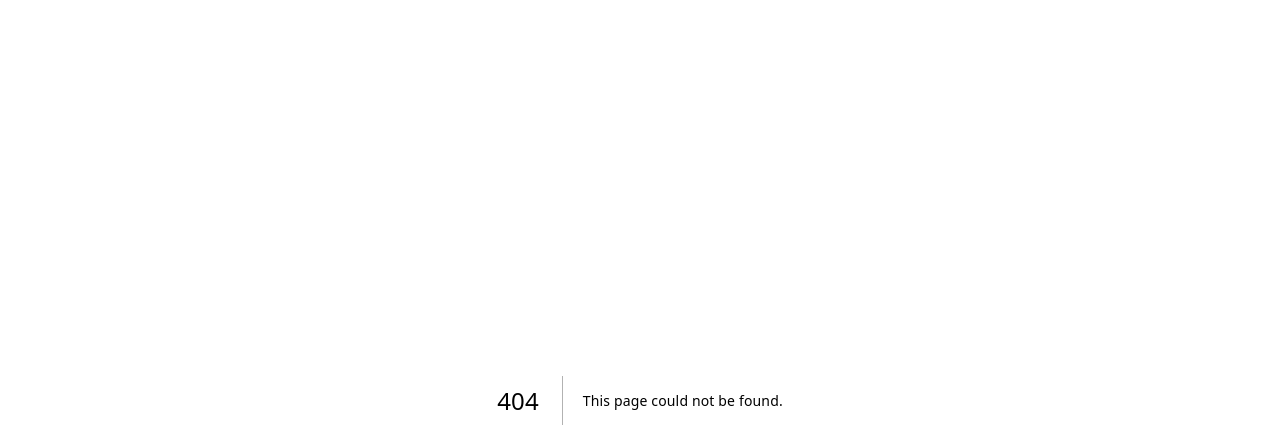
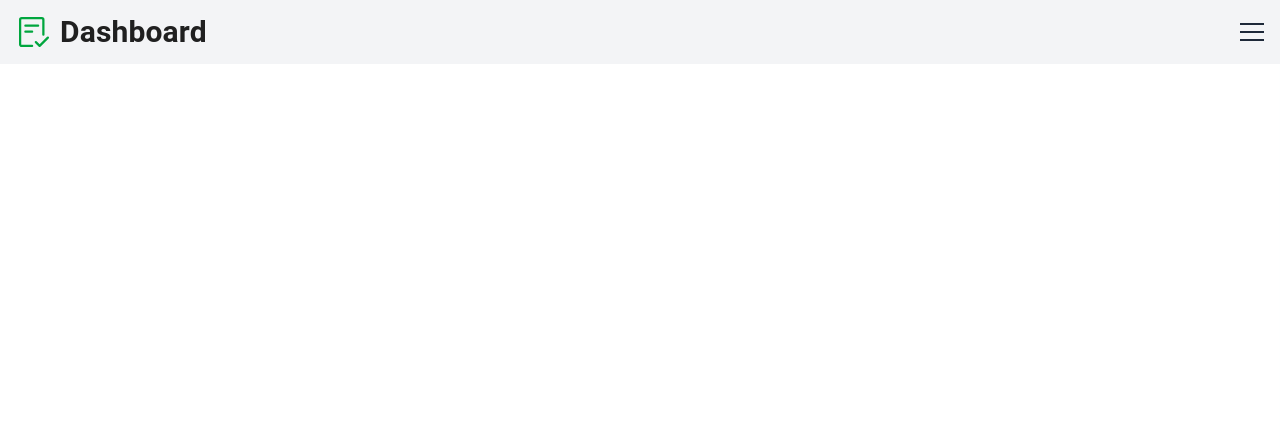
Before and after one commit to wapifoodmx-ctrl/WapifoodFront, a Next.js app: page /user in a window 1280 px wide. Before the commit this address had no page. Shown: the top 448 px of the page. Built offline with nearby package versions, Linux system fonts and the light colour scheme.

Commit message:
se empezó la página de perfil del usuarío

```diff
--- a/menuComponents/Cards.jsx
+++ b/menuComponents/Cards.jsx
@@ -113,10 +113,11 @@ export default function Cards() {
                                 price: selectedProduct.price,
                                 category: selectedProduct.category,
                                 image: selectedProduct.image,
+                                disponible: selectedProduct.disponible || false, // Asegúrate de que tenga un valor booleano
                             }}
                             onSubmit={(values) => {
                                 handleUpdateProduct(values); // Actualiza el producto
-                                console.log(values)
+                                console.log(values);
                             }}
                         >
                             {({ setFieldValue }) => (
@@ -185,6 +186,15 @@ export default function Cards() {
                                             className="block w-full text-sm text-gray-500 file:mr-4 file:py-2 file:px-4 file:rounded-full file:border-0 file:text-sm file:font-semibold file:bg-blue-50 file:text-blue-700 hover:file:bg-blue-100"
                                         />
                                     </div>
+                                    {/* Disponible */}
+                                    <div className="flex items-center py-4">
+                                        <Field
+                                            name="disponible"
+                                            type="checkbox"
+                                            className="w-4 h-4 text-green-500 border-gray-300 rounded focus:ring-green-400"
+                                        />
+                                        <label className="ml-2 text-gray-700">Producto disponible</label>
+                                    </div>
 
                                     {/* Botones */}
                                     <div className="flex gap-4">
--- a/menuComponents/menucomponentes.jsx
+++ b/menuComponents/menucomponentes.jsx
@@ -99,7 +99,6 @@ export default function MenuComponentes() {
                                 precio: "",
                                 categoria: "",
                                 imagen: null,
-                                disponible: false,
                             }}
                             onSubmit={(values) => {
                                 alert(JSON.stringify(values, null, 2)); // Muestra los valores en una alerta
@@ -172,16 +171,6 @@ export default function MenuComponentes() {
                                             onChange={(event) => setFieldValue("imagen", event.target.files[0])}
                                             className="block w-full text-sm text-gray-500 file:mr-4 file:py-2 file:px-4 file:rounded-full file:border-0 file:text-sm file:font-semibold file:bg-blue-50 file:text-blue-700 hover:file:bg-blue-100"
                                         />
-                                    </div>
-
-                                    {/* Disponible */}
-                                    <div className="flex items-center py-4">
-                                        <Field
-                                            name="disponible"
-                                            type="checkbox"
-                                            className="w-4 h-4 text-green-500 border-gray-300 rounded focus:ring-green-400"
-                                        />
-                                        <label className="ml-2 text-gray-700">Producto disponible</label>
                                     </div>
 
                                     {/* Botones */}
--- /dev/null
+++ b/pages/user.js
@@ -0,0 +1,9 @@
+import UserPage from "@/user/userpage";
+export default function User(){
+
+return (
+    <div>
+      <UserPage />
+    </div>
+  );
+}
--- /dev/null
+++ b/user/userpage.jsx
@@ -0,0 +1,9 @@
+import Navbar from "@/dashboardComponents/navbar";
+export default function UserPage() {
+  return (
+    <div>
+      <Navbar />
+
+    </div>
+  );
+}
```
